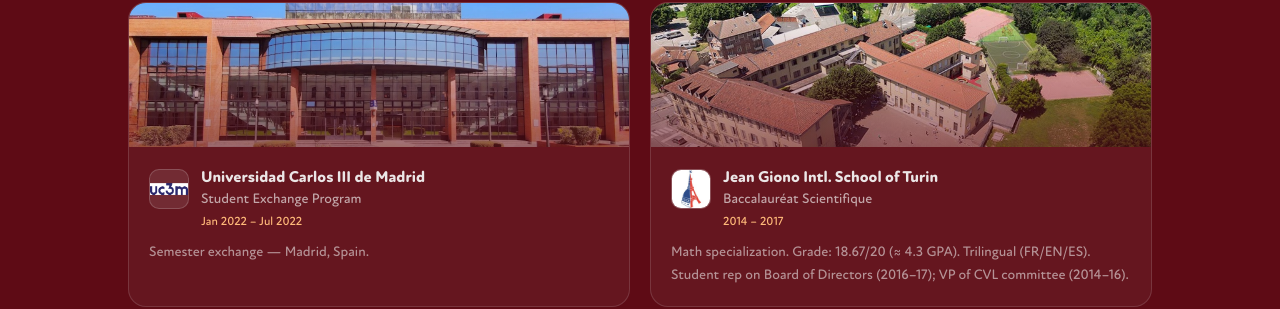
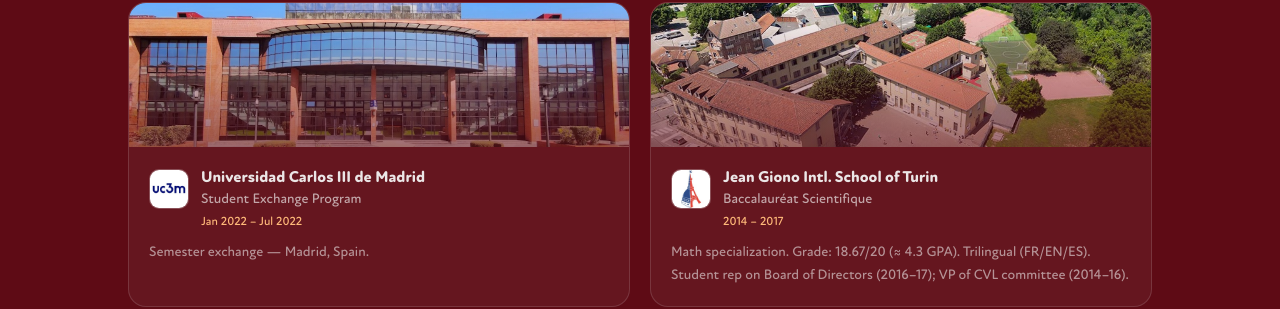
Before and after one commit to williamseguin99/my-new-cv-2026, a Next.js app: page / in a window 1280 px wide. Shown: the part 3125-3434 px from the top of the page. Built offline with nearby package versions, Linux system fonts and the light colour scheme.

Commit message:
Convert UC3M icon from PNG to JPG format and update references
- Replace uc3m-icon.png with uc3m-icon.jpg in education section
- Add new uc3m-icon.jpg image file to public directory
- Update all references throughout the project for the format conversion

```diff
--- a/src/components/sections/education.tsx
+++ b/src/components/sections/education.tsx
@@ -36,7 +36,7 @@ const SCHOOLS: School[] = [
     institution: "Universidad Carlos III de Madrid",
     credential: "Student Exchange Program",
     dates: "Jan 2022 – Jul 2022",
-    logo: "/uc3m-icon.png",
+    logo: "/uc3m-icon.jpg",
     image: "/uc3m-image.webp",
     notes: "Semester exchange — Madrid, Spain.",
   },
```
Also changed, not shown: public/uc3m-icon.jpg (added).
